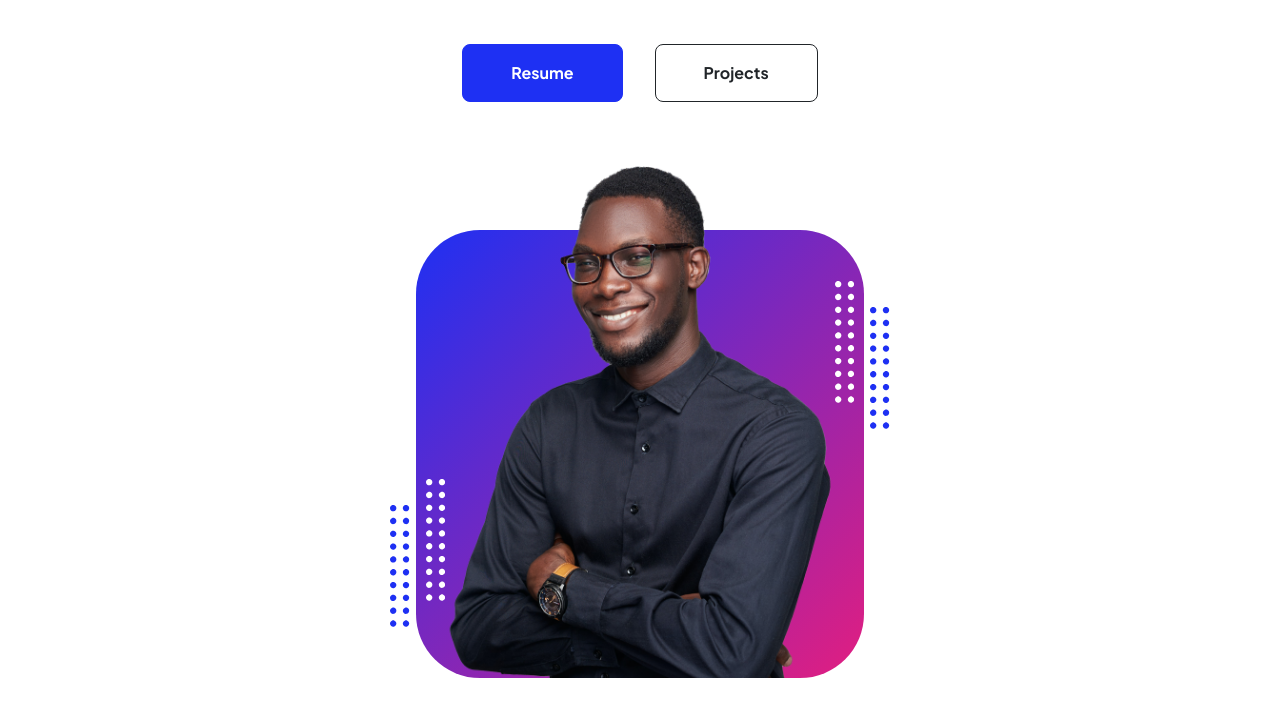
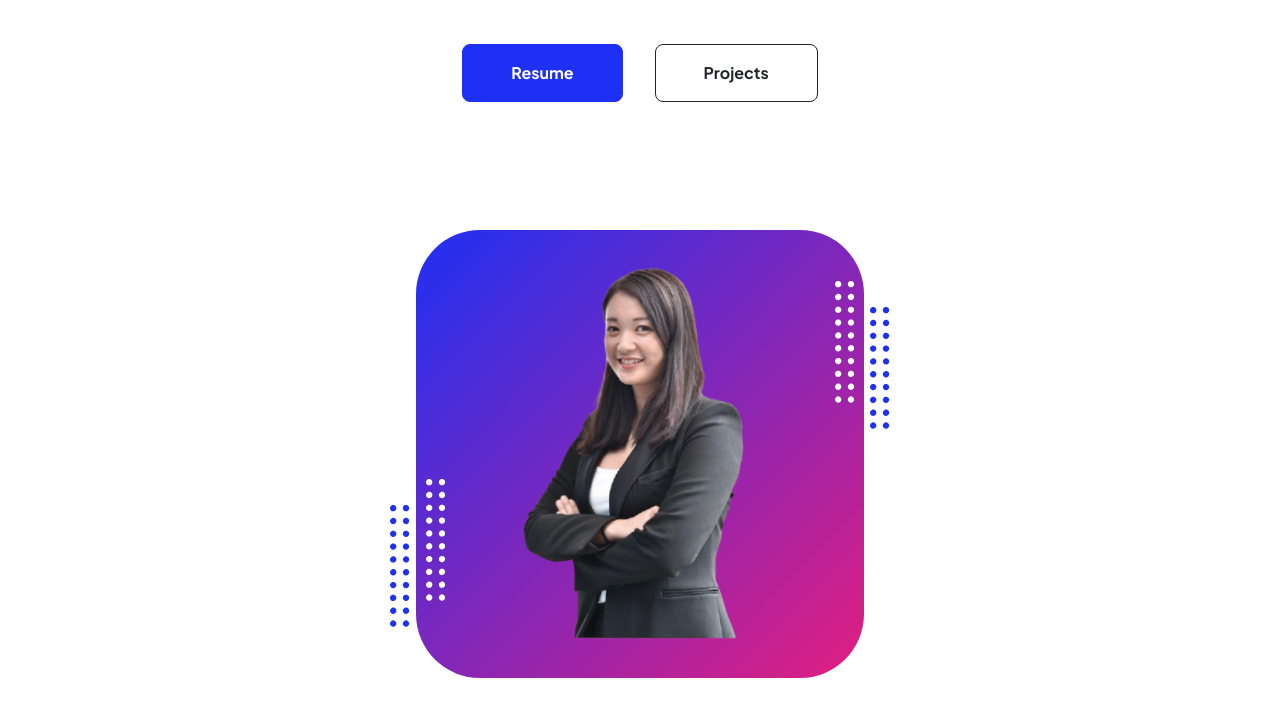
Before and after one commit to sianglin0528/resume, a plain HTML site: page index.html in a window 1280 px wide. Shown: the part 291-1008 px from the top of the page. Drawn offline with nearby package versions, Linux system fonts and the light colour scheme.

Commit message:
update profile image and index

```diff
--- a/index.html
+++ b/index.html
@@ -56,7 +56,7 @@
                                 <div class="profile bg-gradient-primary-to-secondary">
                                     <!-- TIP: For best results, use a photo with a transparent background like the demo example below-->
                                     <!-- Watch a tutorial on how to do this on YouTube (link)-->
-                                    <img class="profile-img" src="assets/profile.png" alt="..." />
+                                    <img class="profile-img" src="assets/photoooo.png" alt="..." />
                                     <div class="dots-1">
                                         <!-- SVG Dots-->
                                         <svg version="1.1" xmlns="http://www.w3.org/2000/svg" xmlns:xlink="http://www.w3.org/1999/xlink" x="0px" y="0px" viewBox="0 0 191.6 1215.4" style="enable-background: new 0 0 191.6 1215.4" xml:space="preserve">
```
Also changed, not shown: assets/photoooo.png (added), assets/profile.png (deleted).
